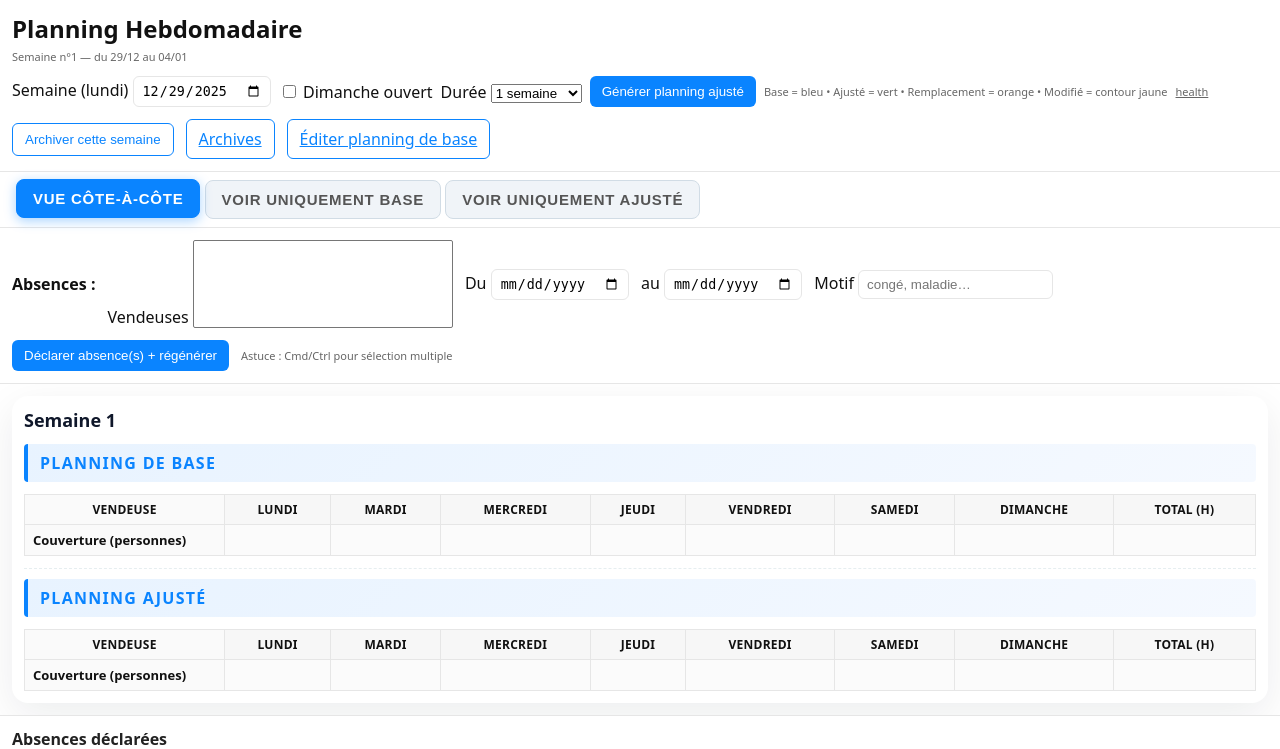
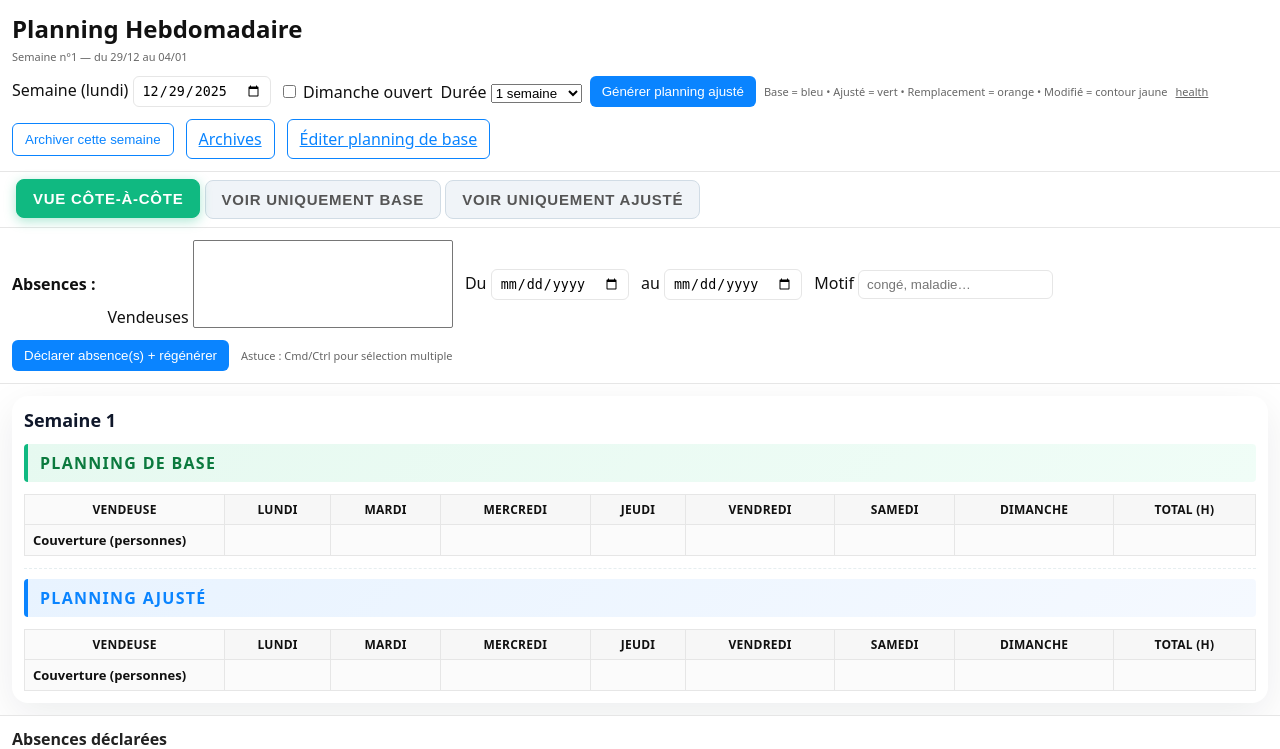
Before and after one commit to dadic56/planning-app, a Flask app: template templates/index.html in a window 1280 px wide. Shown: the top 749 px of the page. Run offline with Flask 3, Linux system fonts and the light colour scheme; the template is opened without the code that fills it, so the values that code supplies are empty.

Commit message:
feat(ui): change color scheme - green for base planning, blue for adjusted planning

```diff
--- a/templates/index.html
+++ b/templates/index.html
@@ -17,8 +17,12 @@
   .btn:hover{opacity:0.9;transform:translateY(-1px)}
   .btn-secondary{background:#fff;color:#0a84ff;border:1px solid #0a84ff}
   .tab-btn{background:#f0f4f8;color:#555;border:1px solid #d1dce5;font-weight:600;font-size:15px;text-transform:uppercase;letter-spacing:0.05em;padding:10px 16px;border-radius:8px;cursor:pointer;transition:all 0.2s ease}
-  .tab-btn:hover{background:#e3eaf1;border-color:#0a84ff;color:#0a84ff}
-  .tab-btn.active{background:#0a84ff;color:#fff;border-color:#0a84ff;font-weight:700;box-shadow:0 3px 12px rgba(10,132,255,0.35);transform:translateY(-1px)}
+  .tab-btn:hover{background:#e3eaf1;border-color:#10b981;color:#0b7a3e}
+  .tab-btn.active{font-weight:700;box-shadow:0 3px 12px rgba(16,185,129,0.35);transform:translateY(-1px)}
+  .tab-btn[data-view="both"].active, .tab-btn[data-view="base"].active{background:#10b981;color:#fff;border-color:#10b981}
+  .tab-btn[data-view="both"]:hover, .tab-btn[data-view="base"]:hover{border-color:#10b981;color:#0b7a3e}
+  .tab-btn[data-view="adjusted"].active{background:#0a84ff;color:#fff;border-color:#0a84ff;box-shadow:0 3px 12px rgba(10,132,255,0.35)}
+  .tab-btn[data-view="adjusted"]:hover{border-color:#0a84ff;color:#0a84ff}
   .toolbar{display:flex;gap:8px;align-items:center;flex-wrap:wrap}
   .spacer{flex:1}
   .grid{overflow:auto;padding:12px}
@@ -62,7 +66,9 @@
   .muted{color:var(--muted)}
   tfoot td{font-weight:600;background:#fbfbfb}
   .small{font-size:11px}
-  .subtable h4{font-size:16px;font-weight:700;text-transform:uppercase;letter-spacing:0.08em;color:#0a84ff;margin:0 0 12px 0;padding:8px 12px;background:linear-gradient(135deg, #e8f3ff 0%, #f5f9ff 100%);border-left:4px solid #0a84ff;border-radius:4px}
+  .subtable h4{font-size:16px;font-weight:700;text-transform:uppercase;letter-spacing:0.08em;margin:0 0 12px 0;padding:8px 12px;border-radius:4px}
+  .subtable h4.base-label{color:#0b7a3e;background:linear-gradient(135deg, #e6f9f0 0%, #f0fdf7 100%);border-left:4px solid #10b981}
+  .subtable h4.adjusted-label{color:#0a84ff;background:linear-gradient(135deg, #e8f3ff 0%, #f5f9ff 100%);border-left:4px solid #0a84ff}
   .ok{color:#0a7a0a;font-weight:600}
   .ko{color:#a20b0b;font-weight:600}
   .panel{padding:12px;border-bottom:1px solid var(--line);display:flex;gap:12px;flex-wrap:wrap;align-items:center}
@@ -180,9 +186,9 @@
         <h3 class="week-title" id="weekTitle0">Semaine 1</h3>
         <p class="week-subtitle" id="weekSubtitle0"></p>
       </div>
-      <!-- Base schedule (bleu) -->
+      <!-- Base schedule (vert) -->
       <div class="subtable">
-      <h4>Planning de base</h4>
+      <h4 class="base-label">Planning de base</h4>
       <table>
         <thead class="top-sticky">
           <tr>
@@ -202,9 +208,9 @@
       </table>
       </div>
 
-      <!-- Adjusted schedule (vert) rendered below for comparison -->
+      <!-- Adjusted schedule (bleu) rendered below for comparison -->
       <div class="subtable adjusted-block" id="adjustedBlock0">
-      <h4>Planning ajusté</h4>
+      <h4 class="adjusted-label">Planning ajusté</h4>
       <table>
         <thead class="top-sticky">
           <tr>
@@ -230,7 +236,7 @@
         <p class="week-subtitle" id="weekSubtitle1"></p>
       </div>
       <div class="subtable">
-      <h4>Planning de base</h4>
+      <h4 class="base-label">Planning de base</h4>
       <table>
         <thead class="top-sticky">
           <tr>
@@ -251,7 +257,7 @@
       </div>
 
       <div class="subtable adjusted-block" id="adjustedBlock1">
-      <h4>Planning ajusté</h4>
+      <h4 class="adjusted-label">Planning ajusté</h4>
       <table>
         <thead class="top-sticky">
           <tr>
```
